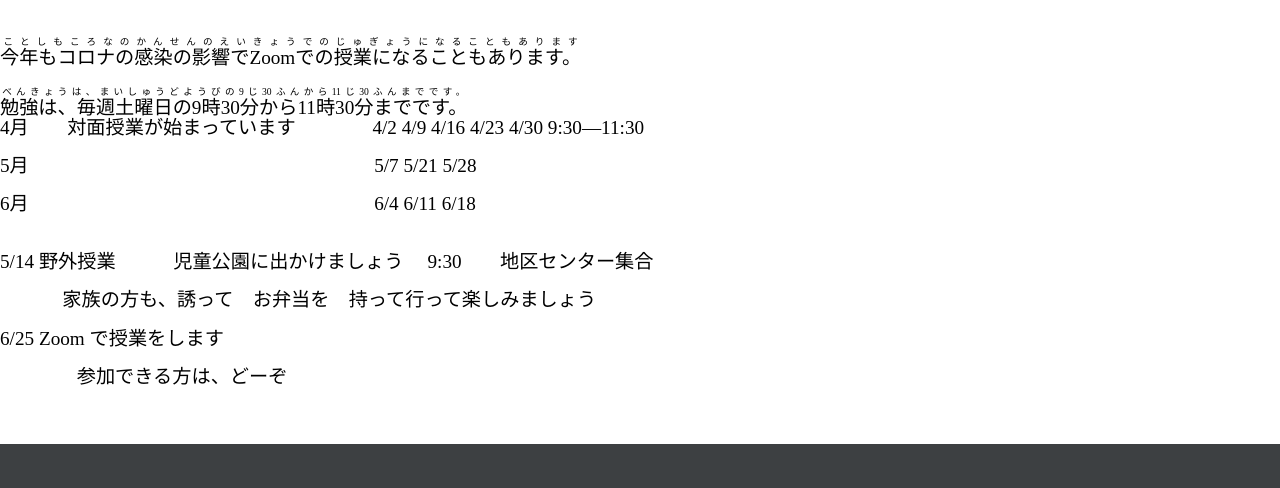
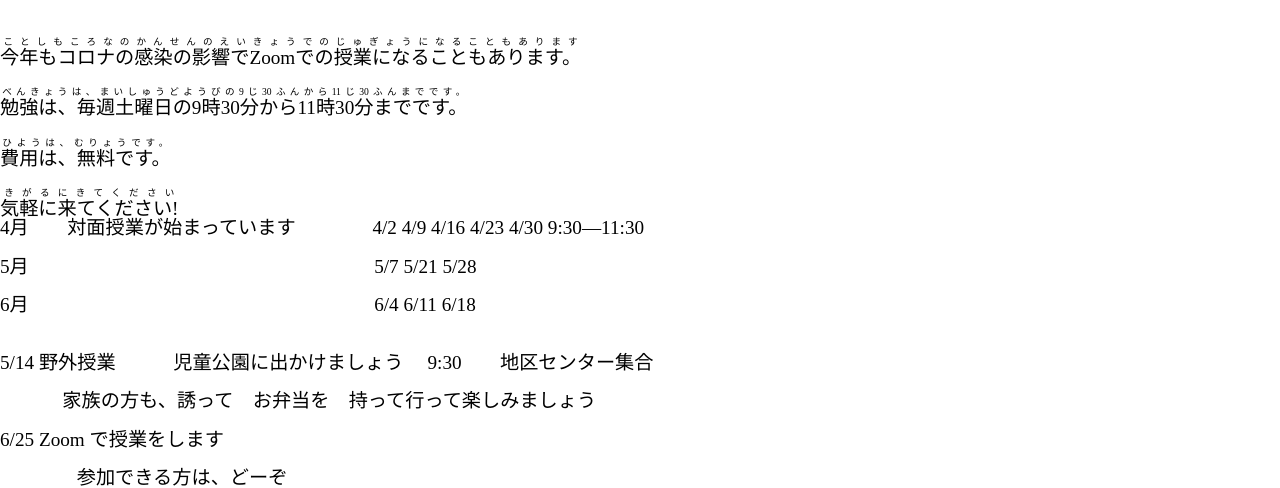
Before and after one commit to ieminami/IEminaminihonngokyousitu, a plain HTML site: page index.html in a window 1280 px wide. Shown: the part 860-1348 px from the top of the page. Drawn offline with Linux system fonts and the light colour scheme.

Commit message:
Update index.html

```diff
--- a/index.html
+++ b/index.html
@@ -255,8 +255,20 @@ p{
 
 
 
-
-
+<br>
+<br>
+<ruby>
+<rb>費用は、無料です。</rb>
+<rt>ひようは、むりょうです。</rt>
+<rp>(ひようは、むりょうです。)</rp>
+</ruby>
+<br>
+<br>
+<ruby>
+<rb>気軽に来てください!</rb>
+<rt>きがるにきてください</rt>
+<rp>(きがるにきてください)</rp>
+</ruby>
 
 
 
```
